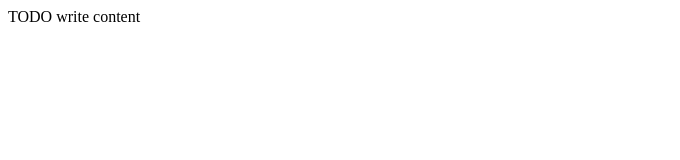
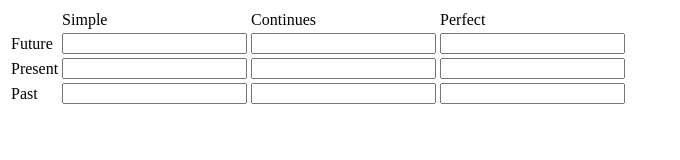
Before and after one commit to granje/English_teens, a plain HTML site: page public_html/index.html in a window 1280 px wide. Shown: the whole page, without its empty margins (0-680 px from the left). Drawn offline with Linux system fonts and the light colour scheme.

Commit message:
Create table

```diff
--- a/public_html/index.html
+++ b/public_html/index.html
@@ -11,6 +11,32 @@ and open the template in the editor.
         <meta name="viewport" content="width=device-width, initial-scale=1.0">
     </head>
     <body>
-        <div>TODO write content</div>
+        <table id="table">
+            <tr>
+                <td></td>
+                <td><label>Simple</label></td>
+                <td><label>Continues</label></td>
+                <td><label>Perfect</label></td>
+            </tr>
+            <tr>
+                <td><label>Future</label></td>
+                <td><input id="futureS" type="text"></td>
+                <td><input id="futureC" type="text"></td>
+                <td><input id="futureP" type="text"></td>
+            </tr>
+            <tr>
+                <td><label>Present</label></td>
+                <td><input id="presentS" type="text"></td>
+                <td><input id="presentC" type="text"></td>
+                <td><input id="presentP" type="text"></td>
+            </tr>
+            <tr>
+                <td><label>Past</label></td>
+                <td><input id="pastS" type="text"></td>
+                <td><input id="pastC" type="text"></td>
+                <td><input id="pastP" type="text"></td>
+            </tr>
+        </table>
+        <script src="main.js"></script>
     </body>
 </html>
```
